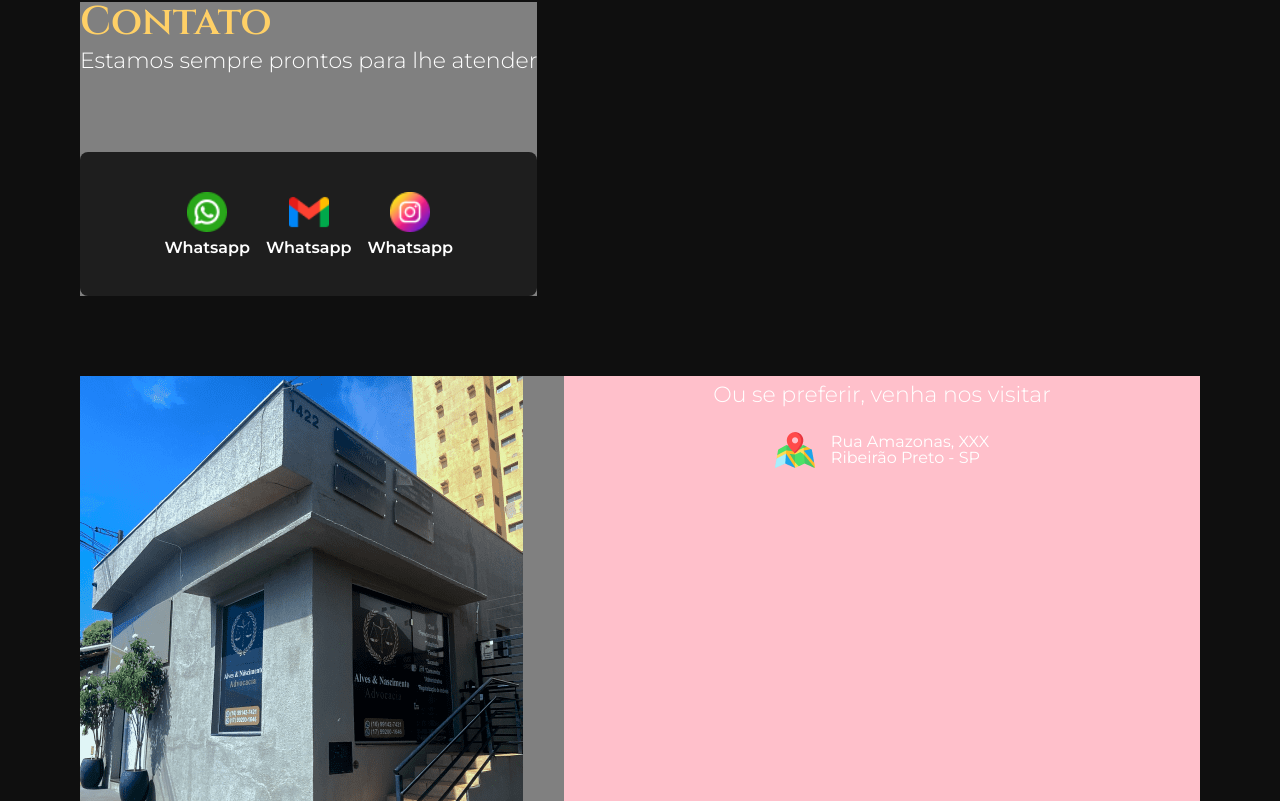
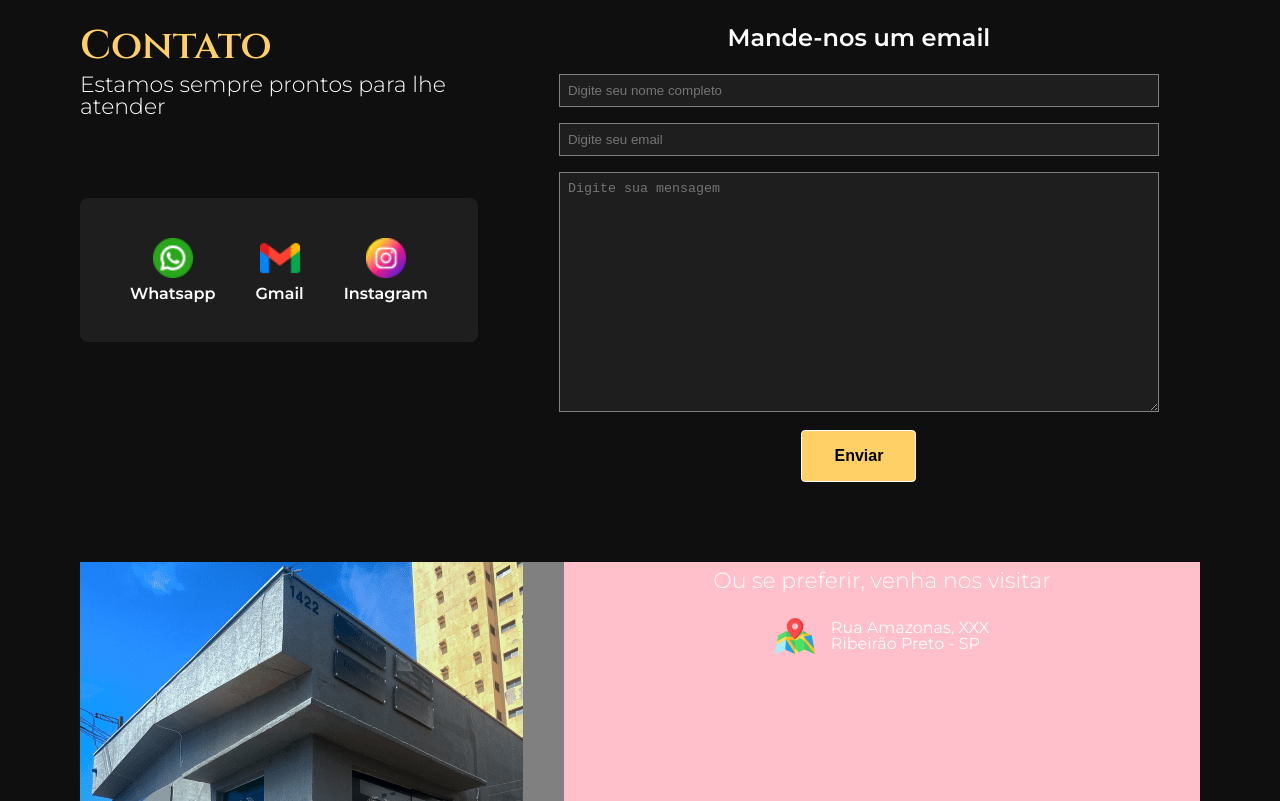
Before and after one commit to EmersonMatias/alves---nascimento-app, a React (Vite) app: page / in a window 1280 px wide. Shown: the part 4879-5680 px from the top of the page. Built offline with nearby package versions, Linux system fonts and the light colour scheme.

Commit message:
feat: add sendEmail

```diff
--- a/package.json
+++ b/package.json
@@ -10,8 +10,10 @@
     "preview": "vite preview"
   },
   "dependencies": {
+    "@emailjs/browser": "^4.3.3",
     "react": "^18.2.0",
     "react-dom": "^18.2.0",
+    "react-hook-form": "^7.51.2",
     "styled-components": "^6.1.8"
   },
   "devDependencies": {
--- /dev/null
+++ b/src/components/form/form.tsx
@@ -0,0 +1,39 @@
+import { useForm } from "react-hook-form";
+import Style from "./style";
+import sendEmail from "./function";
+
+export interface TForm {
+    name: string,
+    email: string,
+    message: string,
+}
+
+export default function Form() {
+    const { register, formState: { errors }, handleSubmit, reset } = useForm<TForm>()
+
+    return (
+        <Style.Container onSubmit={handleSubmit((e) => sendEmail(e, reset))}>
+            <h4>Mande-nos um email</h4>
+
+            <span>
+                <input {...register('name', { required: true })} type="text" placeholder="Digite seu nome completo" />
+                {errors.name && <p>Por favor, digite seu nome</p>}
+            </span>
+
+
+            <span>
+                <input {...register('email', { required: true })} type="email" placeholder="Digite seu email" />
+                {errors.email && <p>Por favor, digite seu email</p>}
+            </span>
+
+            <span>
+                <textarea className="message" {...register('message', { required: true })} placeholder="Digite sua mensagem" />
+                {errors.message && <p>Por favor, digite sua mensagem</p>}
+            </span>
+
+
+            <button>Enviar</button>
+
+        </Style.Container>
+    )
+}
--- /dev/null
+++ b/src/components/form/function.ts
@@ -0,0 +1,21 @@
+import emailjs from "@emailjs/browser"
+import { TForm } from "./form"
+
+export default async function sendEmail(e: TForm, reset: () => void) {
+    const SERVICE_ID = "service_uam0job"
+    const TEMPLATE_ID = "template_i4gxy2l"
+    const TEMPLATE_PARAMS = {
+        from_name: e.name,
+        message: e.message,
+        from_email: e.email
+    }
+    const PUBLIC_KEY = "aV0RiD2Aw4LSt0ifh"
+
+    try {
+        await emailjs.send(SERVICE_ID, TEMPLATE_ID, TEMPLATE_PARAMS, PUBLIC_KEY)
+        reset()
+    } catch (error) {
+        console.log(error)
+    }
+
+}
--- /dev/null
+++ b/src/components/form/style.ts
@@ -0,0 +1,56 @@
+import styled from "styled-components"
+
+
+
+const Container = styled.form`
+    width: 100%;
+    display: flex;
+    flex-direction: column;
+    align-items: center;
+
+    h4{
+        font-size: 2.4rem;
+        font-weight: 600;
+        margin-bottom: 2.4rem;
+    }
+
+    input, textarea{
+        width: 60rem;
+        max-width: 60rem;
+        padding: 0.8rem;
+        background-color: ${props => props.theme.colors.black};
+        color: ${props => props.theme.colors.white};
+        border: 1px solid gray;
+    }
+
+    span{
+        margin-bottom: 1.6rem;
+    }
+
+    p{
+        width: 60rem;
+        font-size: 1.2rem;
+        margin-top: 0.8rem;
+        font-weight: 600;
+        color: #FF6D6D;
+        text-align: left;
+    }
+
+    .message{
+        height: 24rem;
+    }
+
+    button{
+        padding: 1.6rem 3.2rem;
+        background-color: ${props => props.theme.colors.gold};
+        font-size: 1.6rem;
+        font-weight: 600;
+        border: 1px solid white;
+        border-radius: 0.4rem;
+    }
+`
+
+
+const Style = {Container}
+
+export default Style
--- a/src/components/sections/section-4/style.ts
+++ b/src/components/sections/section-4/style.ts
@@ -3,7 +3,7 @@ import styled from "styled-components"
 
 const Container = styled.section`
     width: 100%;
-    padding: 8rem 4rem;
+    padding: 8rem;
     display: flex;
 
     h2{
--- a/src/components/sections/section-5/section-5.tsx
+++ b/src/components/sections/section-5/section-5.tsx
@@ -2,6 +2,7 @@ import Style from "./style";
 import { Section5Contents } from "../../../utils/section-5constants";
 import Escritorio from "../../../assets/img/Escritorio.webp"
 import Location from "../../../assets/img/Location.webp"
+import Form from "../../form/form";
 
 export default function Section5() {
     return (
@@ -14,11 +15,15 @@ export default function Section5() {
                         {Section5Contents.map(({ img, name }) => {
                             return <div className="socialContent" key={name}>
                                 <img src={img} alt={name} />
-                                <h6>Whatsapp</h6>
+                                <h6>{name}</h6>
                             </div>
                         })}
 
                     </div>
+                </div>
+
+                <div className="rightContent">
+                    <Form/>
                 </div>
 
             </Style.Box1>
--- a/src/components/sections/section-5/style.ts
+++ b/src/components/sections/section-5/style.ts
@@ -23,17 +23,18 @@ const Container = styled.section`
 `
 
 const Box1 = styled.div`
+    display: flex;
+    gap: 4rem;
 
     .leftContent{
         width: fit-content;
-        background-color: gray;
     }
 
     .socialContainer{
         display: flex;
         justify-content: center;
         background-color: ${props => props.theme.colors.black};
-        gap: 1.6rem;
+        gap: 4rem;
         margin-top: 8rem;
         padding: 4rem 0rem;
         border-radius: 0.8rem;
@@ -61,12 +62,16 @@ const Box1 = styled.div`
 
     }
 
+    .rightContent{
+        width: 70%;
+    }
 `
 
 const Box2 = styled.div`
     margin-top: 8rem;
     background-color: gray;
     display: flex;
+    gap: 4rem;
 
     .escritorio{
         width: 48rem;
@@ -88,7 +93,6 @@ const Box2 = styled.div`
         flex-direction: column;
         align-items: center;
         width: 100%;
-        margin-left: 4rem;
         background-color: pink;
     }
 
```
Also changed, not shown: 1 other file (tests, documents, lock files or other folders).
